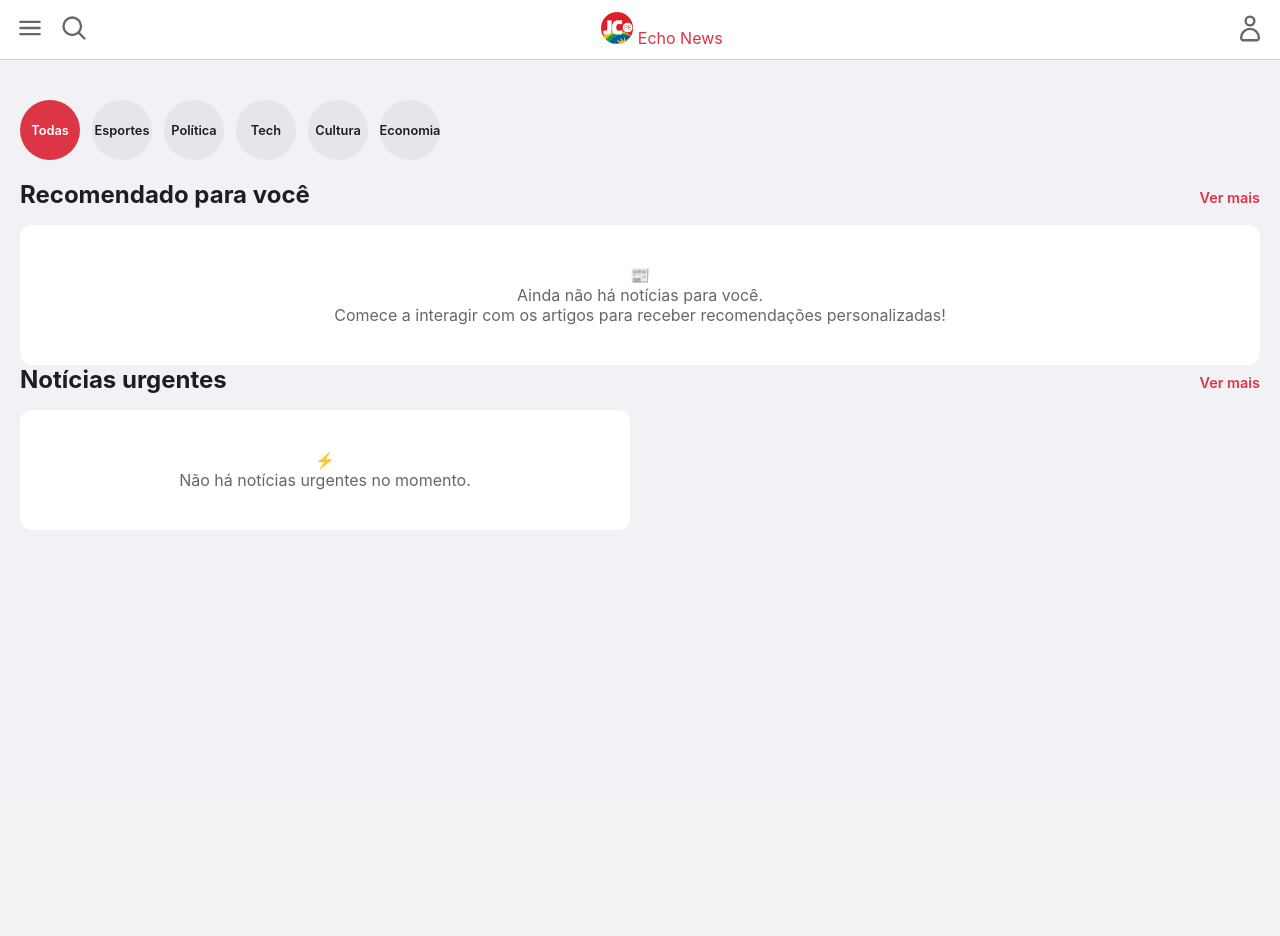
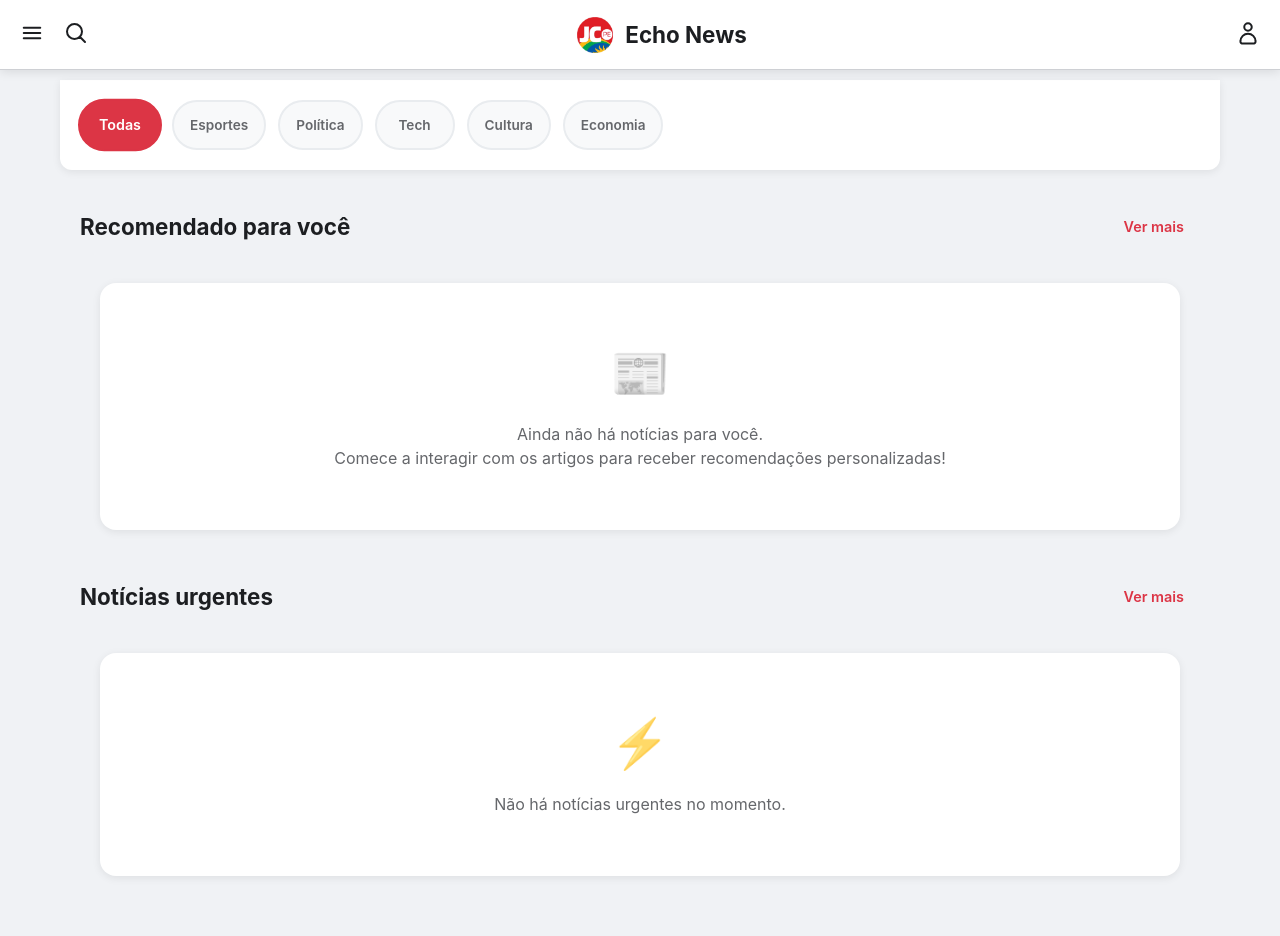
Before and after one commit to Amfgs/Echo, a Django app: page /dashboard/ in a window 1280 px wide. Before the commit the page ends 530 px from the top, so only its background shows below. Run offline with Django 5.2, Linux system fonts and the light colour scheme; the visitor is signed in with stand-in values (Sample User, id 1); data that the repository does not hold is empty; parts of the project's set-up code (start-up, migrations or seed data) failed here and were passed over.

Commit message:
css: Centraliza bolhas de preferencias

```diff
--- a/Echo_app/static/Echo_app/css/dashboard.css
+++ b/Echo_app/static/Echo_app/css/dashboard.css
@@ -1,101 +1,311 @@
 /* =====================================
-   TEMA E CONFIGURAÇÃO BASE (COM VERMELHO)
+   TEMA E CONFIGURAÇÃO BASE
    ===================================== */
 :root {
-    --cor-primaria: #dc3545; /* Vermelho */
-    --cor-primaria-hover: #c82333; /* Vermelho Escuro */
+    --cor-primaria: #dc3545;
+    --cor-primaria-hover: #c82333;
     --cor-fundo: #F0F2F5;
-    --cor-surface: #FFFFFF; /* Fundo dos cards */
+    --cor-surface: #FFFFFF;
     --cor-texto: #1C1E21;
     --cor-texto-secundario: #65676B;
     --cor-borda: #CED0D4;
+    --cor-destaque: #ff4444;
 }
 
-/* Sobrescreve o base.html:
-  1. Esconde a barra de navegação inferior.
-  2. Adiciona espaço no topo para a nova barra superior fixa.
-*/
+* {
+    margin: 0;
+    padding: 0;
+    box-sizing: border-box;
+}
+
 body {
-    padding-top: 60px; /* Altura da nova top-nav */
+    background-color: var(--cor-fundo);
+    padding-top: 70px;
+    font-family: -apple-system, BlinkMacSystemFont, 'Segoe UI', Roboto, sans-serif;
+    color: var(--cor-texto);
 }
+
 body > .bottom-nav {
-    display: none; /* Esconde a barra de navegação antiga */
+    display: none;
 }
 
 /* =====================================
-   1. BARRA DE NAVEGAÇÃO SUPERIOR
+   1. BARRA DE NAVEGAÇÃO SUPERIOR MELHORADA
    ===================================== */
 .top-nav {
     position: fixed;
     top: 0;
     left: 0;
     right: 0;
-    height: 60px;
+    height: 70px;
     background-color: var(--cor-surface);
     border-bottom: 1px solid var(--cor-borda);
     display: flex;
     justify-content: space-between;
     align-items: center;
-    padding: 0 16px;
+    padding: 0 20px;
     z-index: 1000;
+    box-shadow: 0 2px 10px rgba(0,0,0,0.1);
 }
+
 .top-nav-left,
 .top-nav-right {
     display: flex;
     align-items: center;
-    gap: 16px;
-}
-.top-nav-logo {
-    color: var(--cor-primaria); /* Logo em vermelho */
-}
-.nav-icon svg {
-    width: 28px;
-    height: 28px;
-    color: var(--cor-texto-secundario);
-}
-.top-nav-logo svg,
-.top-nav-logo img.logo-img {
-    width: 32px;  /* Define a largura */
-    height: 32px; /* Define a altura */
-    object-fit: contain; /* Garante que a imagem caiba sem esticar */
+    gap: 20px;
 }
 
+.top-nav-logo {
+    display: flex;
+    align-items: center;
+    gap: 12px;
+    color: var(--cor-primaria);
+}
+
+.brand-name {
+    font-size: 1.4rem;
+    font-weight: bold;
+    color: var(--cor-texto);
+}
+
+.nav-icon svg {
+    width: 24px;
+    height: 24px;
+    color: var(--cor-texto);
+    transition: color 0.2s;
+}
+
+.nav-icon:hover svg {
+    color: var(--cor-primaria);
+}
+
+.logo-img {
+    width: 36px;
+    height: 36px;
+    object-fit: contain;
+}
 
 /* =====================================
-   2. BOLHAS DE CATEGORIA
+   TEMA E CONFIGURAÇÃO BASE
+   ===================================== */
+:root {
+    --cor-primaria: #dc3545;
+    --cor-primaria-hover: #c82333;
+    --cor-fundo: #F0F2F5;
+    --cor-surface: #FFFFFF;
+    --cor-texto: #1C1E21;
+    --cor-texto-secundario: #65676B;
+    --cor-borda: #CED0D4;
+    --cor-destaque: #ff4444;
+}
+
+* {
+    margin: 0;
+    padding: 0;
+    box-sizing: border-box;
+}
+
+body {
+    background-color: var(--cor-fundo);
+    padding-top: 70px;
+    font-family: -apple-system, BlinkMacSystemFont, 'Segoe UI', Roboto, sans-serif;
+    color: var(--cor-texto);
+}
+
+body > .bottom-nav {
+    display: none;
+}
+
+/* =====================================
+   1. BARRA DE NAVEGAÇÃO SUPERIOR MELHORADA
+   ===================================== */
+.top-nav {
+    position: fixed;
+    top: 0;
+    left: 0;
+    right: 0;
+    height: 70px;
+    background-color: var(--cor-surface);
+    border-bottom: 1px solid var(--cor-borda);
+    display: flex;
+    justify-content: space-between;
+    align-items: center;
+    padding: 0 20px;
+    z-index: 1000;
+    box-shadow: 0 2px 10px rgba(0,0,0,0.1);
+}
+
+.top-nav-left,
+.top-nav-right {
+    display: flex;
+    align-items: center;
+    gap: 20px;
+}
+
+.top-nav-logo {
+    display: flex;
+    align-items: center;
+    gap: 12px;
+    color: var(--cor-primaria);
+}
+
+.brand-name {
+    font-size: 1.4rem;
+    font-weight: bold;
+    color: var(--cor-texto);
+}
+
+.nav-icon svg {
+    width: 24px;
+    height: 24px;
+    color: var(--cor-texto);
+    transition: color 0.2s;
+}
+
+.nav-icon:hover svg {
+    color: var(--cor-primaria);
+}
+
+.logo-img {
+    width: 36px;
+    height: 36px;
+    object-fit: contain;
+}
+
+/* =====================================
+   TEMA E CONFIGURAÇÃO BASE
+   ===================================== */
+:root {
+    --cor-primaria: #dc3545;
+    --cor-primaria-hover: #c82333;
+    --cor-fundo: #F0F2F5;
+    --cor-surface: #FFFFFF;
+    --cor-texto: #1C1E21;
+    --cor-texto-secundario: #65676B;
+    --cor-borda: #CED0D4;
+    --cor-destaque: #ff4444;
+}
+
+* {
+    margin: 0;
+    padding: 0;
+    box-sizing: border-box;
+}
+
+body {
+    background-color: var(--cor-fundo);
+    padding-top: 70px;
+    font-family: -apple-system, BlinkMacSystemFont, 'Segoe UI', Roboto, sans-serif;
+    color: var(--cor-texto);
+}
+
+body > .bottom-nav {
+    display: none;
+}
+
+/* =====================================
+   1. BARRA DE NAVEGAÇÃO SUPERIOR MELHORADA
+   ===================================== */
+.top-nav {
+    position: fixed;
+    top: 0;
+    left: 0;
+    right: 0;
+    height: 70px;
+    background-color: var(--cor-surface);
+    border-bottom: 1px solid var(--cor-borda);
+    display: flex;
+    justify-content: space-between;
+    align-items: center;
+    padding: 0 20px;
+    z-index: 1000;
+    box-shadow: 0 2px 10px rgba(0,0,0,0.1);
+}
+
+.top-nav-left,
+.top-nav-right {
+    display: flex;
+    align-items: center;
+    gap: 20px;
+}
+
+.top-nav-logo {
+    display: flex;
+    align-items: center;
+    gap: 12px;
+    color: var(--cor-primaria);
+}
+
+.brand-name {
+    font-size: 1.4rem;
+    font-weight: bold;
+    color: var(--cor-texto);
+}
+
+.nav-icon svg {
+    width: 24px;
+    height: 24px;
+    color: var(--cor-texto);
+    transition: color 0.2s;
+}
+
+.nav-icon:hover svg {
+    color: var(--cor-primaria);
+}
+
+.logo-img {
+    width: 36px;
+    height: 36px;
+    object-fit: contain;
+}
+
+/* =====================================
+   2. BOLHAS DE CATEGORIA MELHORADAS
    ===================================== */
 .category-bubbles {
     display: flex;
     gap: 12px;
-    padding: 20px 0;
-    overflow-x: auto; /* Permite rolar horizontalmente */
-    /* Esconde a barra de rolagem */
-    -ms-overflow-style: none;  /* IE and Edge */
-    scrollbar-width: none;  /* Firefox */
+    padding: 20px;
+    overflow-x: auto;
+    scrollbar-width: none;
+    background: var(--cor-surface);
+    margin: 10px 0;
+    border-radius: 0 0 12px 12px;
+    box-shadow: 0 2px 8px rgba(0,0,0,0.08);
 }
+
 .category-bubbles::-webkit-scrollbar {
-    display: none; /* Chrome, Safari, Opera */
+    display: none;
 }
 
 .bubble {
     display: flex;
     justify-content: center;
     align-items: center;
-    height: 60px;
-    width: 60px;
-    min-width: 60px;
-    background-color: #e4e6eb; /* Placeholder cinza */
-    border-radius: 50%;
+    height: 50px;
+    min-width: 80px;
+    background-color: #f8f9fa;
+    border: 2px solid #e9ecef;
+    border-radius: 25px;
     text-decoration: none;
-    font-size: 0.8rem;
+    font-size: 0.85rem;
     font-weight: 600;
-    color: var(--cor-texto);
-    padding: 5px;
-    text-align: center;
+    color: var(--cor-texto-secundario);
+    padding: 0 16px;
+    transition: all 0.3s ease;
+    white-space: nowrap;
 }
+
 .bubble.active {
     background-color: var(--cor-primaria);
+    border-color: var(--cor-primaria);
     color: white;
+    transform: scale(1.05);
+}
+
+.bubble:hover {
+    border-color: var(--cor-primaria);
+    color: var(--cor-primaria);
 }
 
 /* =====================================
@@ -104,123 +314,235 @@ body > .bottom-nav {
 .section-header {
     display: flex;
     justify-content: space-between;
-    align-items: baseline;
-    margin-bottom: 16px;
+    align-items: center;
+    margin: 30px 20px 20px 20px;
 }
+
 .section-header h2 {
-    font-size: 1.5rem;
+    font-size: 1.4rem;
     color: var(--cor-texto);
     margin: 0;
+    font-weight: 700;
 }
-.section-header a {
+
+.see-more {
     text-decoration: none;
     font-size: 0.9rem;
     font-weight: 600;
     color: var(--cor-primaria);
+    padding: 8px 16px;
+    border-radius: 20px;
+    transition: background-color 0.2s;
+}
+
+.see-more:hover {
+    background-color: rgba(220, 53, 69, 0.1);
 }
 
 /* =====================================
-   4. CARDS DE NOTÍCIA (GERAL)
+   4. LAYOUT DE CONTEÚDO PRINCIPAL
+   ===================================== */
+.app-content {
+    max-width: 1200px;
+    margin: 0 auto;
+    padding: 0 20px;
+}
+
+/* =====================================
+   5. CARDS DE NOTÍCIA MELHORADOS
    ===================================== */
 .news-feed, .urgent-news-grid {
     display: grid;
     gap: 20px;
+    margin: 0 20px;
+}
+
+.news-feed {
+    grid-template-columns: 1fr;
+}
+
+.urgent-news-grid {
+    grid-template-columns: repeat(auto-fit, minmax(280px, 1fr));
 }
 
 .news-card-link {
     text-decoration: none;
     color: inherit;
+    display: block;
 }
+
 .news-card {
     background-color: var(--cor-surface);
-    border-radius: 12px;
-    box-shadow: 0 2px 8px rgba(0,0,0,0.08);
-    overflow: hidden; /* Garante que a imagem não vaze */
-    transition: transform 0.2s ease-in-out;
+    border-radius: 16px;
+    box-shadow: 0 4px 12px rgba(0,0,0,0.08);
+    overflow: hidden;
+    transition: all 0.3s ease;
+    border: 1px solid rgba(0,0,0,0.05);
 }
+
 .news-card:hover {
     transform: translateY(-4px);
+    box-shadow: 0 8px 25px rgba(0,0,0,0.15);
 }
 
+/* IMAGENS DOS CARDS */
 .card-image-placeholder {
     width: 100%;
-    background-color: #e4e6eb;
-    /* Placeholder com 'X' (opcional, mas ajuda a visualizar) */
-    display: grid;
-    place-items: center;
-    font-size: 2rem;
-    color: #ccc;
-}
-.card-image-placeholder::before {
-    content: 'X';
+    background: linear-gradient(135deg, #667eea 0%, #764ba2 100%);
+    position: relative;
+    overflow: hidden;
+    display: flex;
+    align-items: center;
+    justify-content: center;
+    color: white;
+    font-size: 1.5rem;
 }
 
+.card-image-placeholder::before {
+    content: '📰';
+    opacity: 0.7;
+}
+
+.card-image-placeholder img {
+    width: 100%;
+    height: 100%;
+    object-fit: cover;
+}
+
+/* Card Grande */
+.large-card .card-image-placeholder {
+    height: 200px;
+}
+
+/* Card Pequeno */
+.small-card .card-image-placeholder {
+    height: 140px;
+}
+
+.urgent-card {
+    border-left: 4px solid var(--cor-destaque);
+}
+
+/* CONTEÚDO DOS CARDS */
 .card-content {
-    padding: 16px;
+    padding: 20px;
 }
+
 .news-card h3 {
     font-size: 1.2rem;
-    margin: 0 0 8px 0;
+    margin: 0 0 12px 0;
     color: var(--cor-texto);
+    line-height: 1.4;
+    font-weight: 600;
 }
+
+.small-card h3 {
+    font-size: 1rem;
+    margin-bottom: 0;
+}
+
 .news-card p {
     font-size: 0.95rem;
     color: var(--cor-texto-secundario);
     line-height: 1.5;
-    margin: 0;
+    margin: 0 0 15px 0;
 }
+
 .card-meta {
-    margin-top: 12px;
+    display: flex;
+    justify-content: space-between;
+    align-items: center;
     font-size: 0.8rem;
     color: var(--cor-texto-secundario);
-    display: flex;
-    justify-content: space-between;
 }
+
 .card-meta .category {
+    font-weight: 600;
+    color: var(--cor-primaria);
+    background: rgba(220, 53, 69, 0.1);
+    padding: 4px 8px;
+    border-radius: 12px;
+}
+
+.timestamp {
+    font-size: 0.8rem;
     font-weight: 500;
-    color: var(--cor-primaria);
+    color: var(--cor-destaque);
+    margin-bottom: 8px;
+    display: block;
 }
 
 /* =====================================
-   5. LAYOUTS DE CARD ESPECÍFICOS
+   6. ESTADOS VAZIOS MELHORADOS
    ===================================== */
-
-/* Card Grande (Recomendado) */
-.large-card .card-image-placeholder {
-    height: 200px;
+.empty-state {
+    text-align: center;
+    padding: 60px 20px;
+    background-color: var(--cor-surface);
+    border-radius: 16px;
+    box-shadow: 0 2px 8px rgba(0,0,0,0.08);
+    margin: 20px;
 }
 
-/* Grid (Urgentes) */
-.urgent-news-grid {
-    grid-template-columns: 1fr 1fr; /* Duas colunas */
+.empty-icon {
+    font-size: 3rem;
+    margin-bottom: 20px;
+    opacity: 0.7;
 }
 
-/* Card Pequeno (Urgentes) */
-.small-card .card-image-placeholder {
-    height: 100px;
-}
-.small-card .card-content {
-    padding: 12px;
-}
-.small-card h3 {
+.empty-state p {
+    color: var(--cor-texto-secundario);
     font-size: 1rem;
-    margin-bottom: 0;
-}
-.small-card .timestamp {
-    font-size: 0.8rem;
-    font-weight: 500;
-    color: var(--cor-texto-secundario);
-    margin-bottom: 6px;
-    display: block;
+    line-height: 1.5;
 }
 
-/* Estado Vazio (igual ao seu) */
-.empty-state {
-    text-align: center;
-    padding: 40px 20px;
-    background-color: var(--cor-surface);
-    border-radius: 12px;
+.urgent-empty {
+    grid-column: 1 / -1;
 }
-.empty-state p {
-    color: var(--cor-texto-secundario);
+
+/* =====================================
+   7. ESPAÇADOR PARA NAVEGAÇÃO
+   ===================================== */
+.bottom-spacer {
+    height: 40px;
 }
+
+/* =====================================
+   8. RESPONSIVIDADE
+   ===================================== */
+@media (max-width: 768px) {
+    .top-nav {
+        padding: 0 15px;
+        height: 60px;
+    }
+
+    .brand-name {
+        font-size: 1.2rem;
+    }
+
+    .section-header,
+    .news-feed,
+    .urgent-news-grid {
+        margin: 0 15px;
+    }
+
+    .category-bubbles {
+        padding: 15px;
+    }
+
+    .urgent-news-grid {
+        grid-template-columns: 1fr;
+    }
+}
+
+@media (max-width: 480px) {
+    .top-nav-logo .brand-name {
+        display: none;
+    }
+
+    .bubble {
+        min-width: 70px;
+        font-size: 0.8rem;
+        padding: 0 12px;
+    }
+}
```
